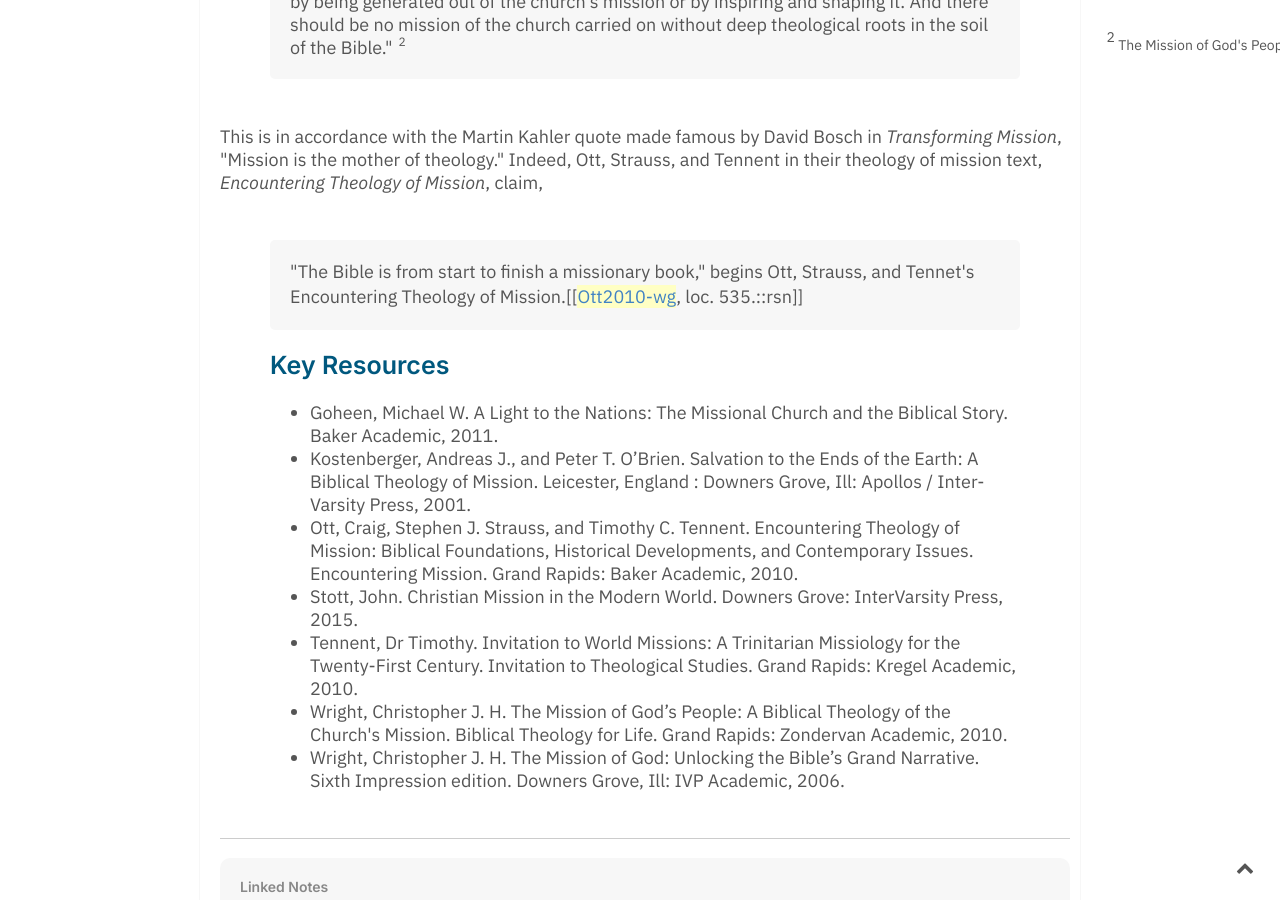
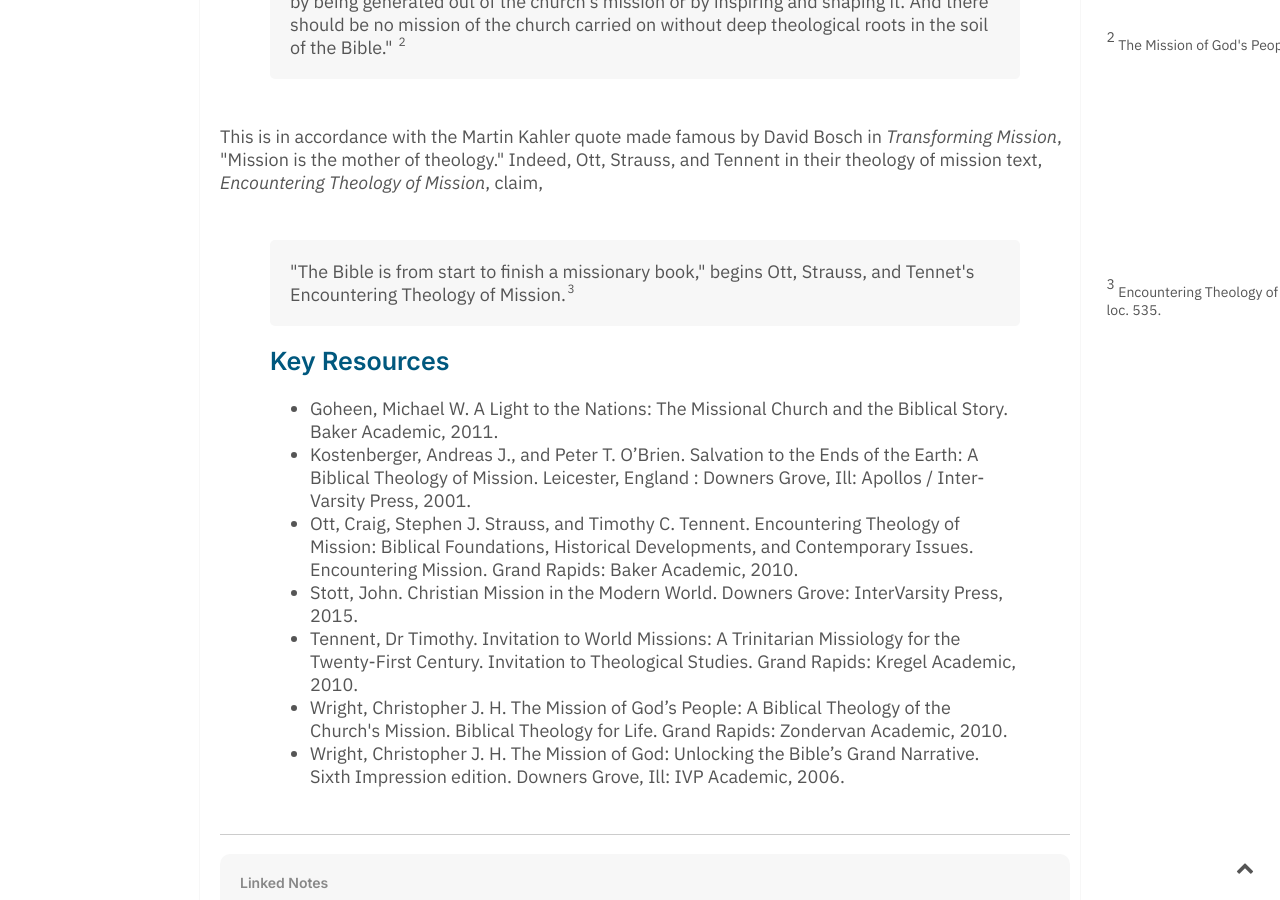
Before and after one commit to keelancook/notebook, a Jekyll site: the page built from _notes/biblical-and-theological-basis-for-missions.md, in a window 1280 px wide and 900 px high, scrolled down 703 px. Built offline with Jekyll 4.4.1, drawn with Linux system fonts in a browser that asks for light colours.

Commit message:
gardening

```diff
--- a/_notes/biblical-and-theological-basis-for-missions.md
+++ b/_notes/biblical-and-theological-basis-for-missions.md
@@ -11,7 +11,7 @@ Wright is correct when he claims the "biblical basis for missions" conversation
 >"There should be no theology that does not relate to the mission of the church — either by being generated out of the church's mission or by inspiring and shaping it. And there should be no mission of the church carried on without deep theological roots in the soil of the Bible." [[The Mission of God's People (Wright, 2010)::rsn]]
 
 This is in accordance with the Martin Kahler quote made famous by David Bosch in *Transforming Mission*, "Mission is the mother of theology." Indeed, Ott, Strauss, and Tennent in their theology of mission text, *Encountering Theology of Mission*, claim,
->"The Bible is from start to finish a missionary book," begins Ott, Strauss, and Tennet's Encountering Theology of Mission.[[[[Ott2010-wg]], loc. 535.::rsn]]
+>"The Bible is from start to finish a missionary book," begins Ott, Strauss, and Tennet's Encountering Theology of Mission.[[Encountering Theology of Mission (Ott), loc. 535.::rsn]]
 ## Key Resources
 * Goheen, Michael W. A Light to the Nations: The Missional Church and the Biblical Story. Baker Academic, 2011.
 * Kostenberger, Andreas J., and Peter T. O’Brien. Salvation to the Ends of the Earth: A Biblical Theology of Mission. Leicester, England : Downers Grove, Ill: Apollos / Inter-Varsity Press, 2001.
```
Also changed, not shown: _notes/biblical-models-of-discipleship.md (added, +1 -0 lines), _notes/learning-domains.md (added, +5 -0 lines), _notes/spiritual-formation-habit-formation.md (added, +15 -0 lines), _notes/transformational-discipleship-has-much-in-common-with-habit-formation.md (added, +1 -0 lines), _notes/transformational-discipleship.md (+2 -0 lines).
